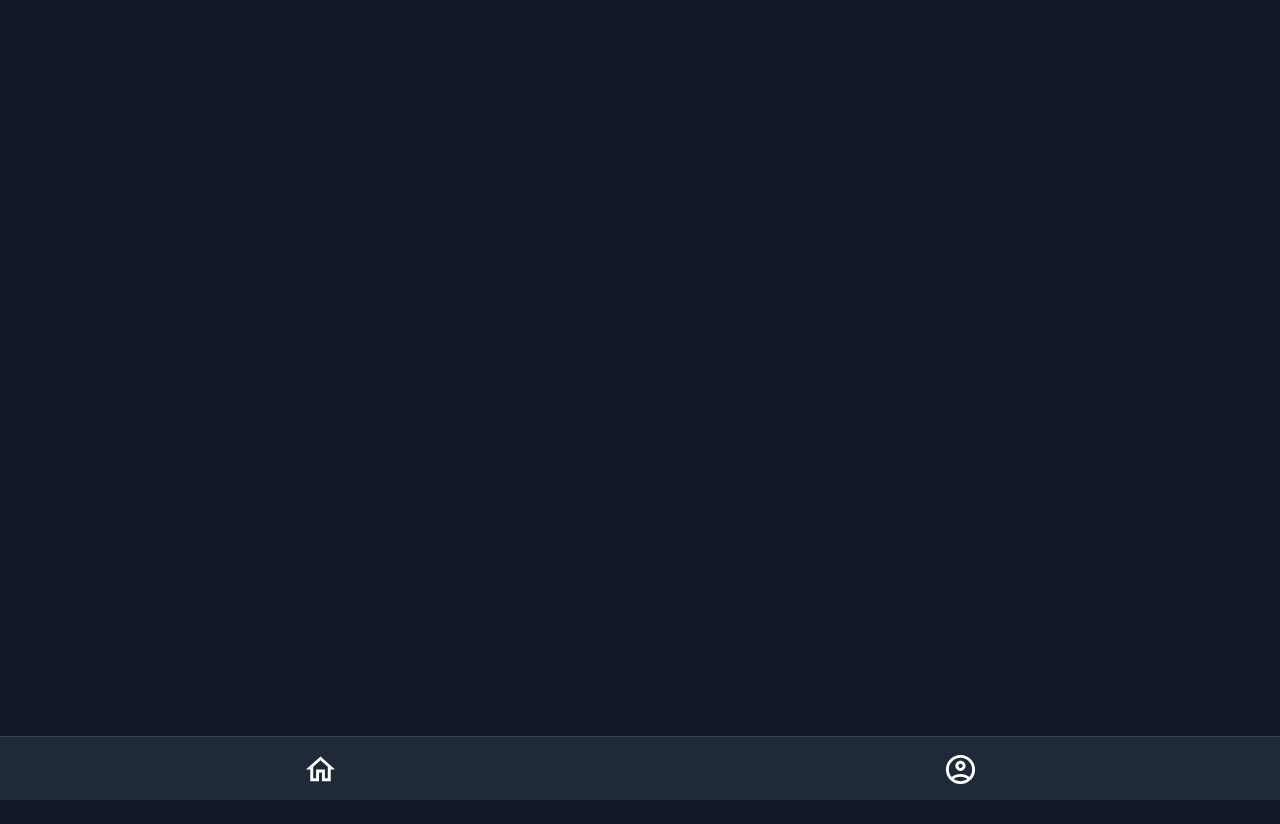
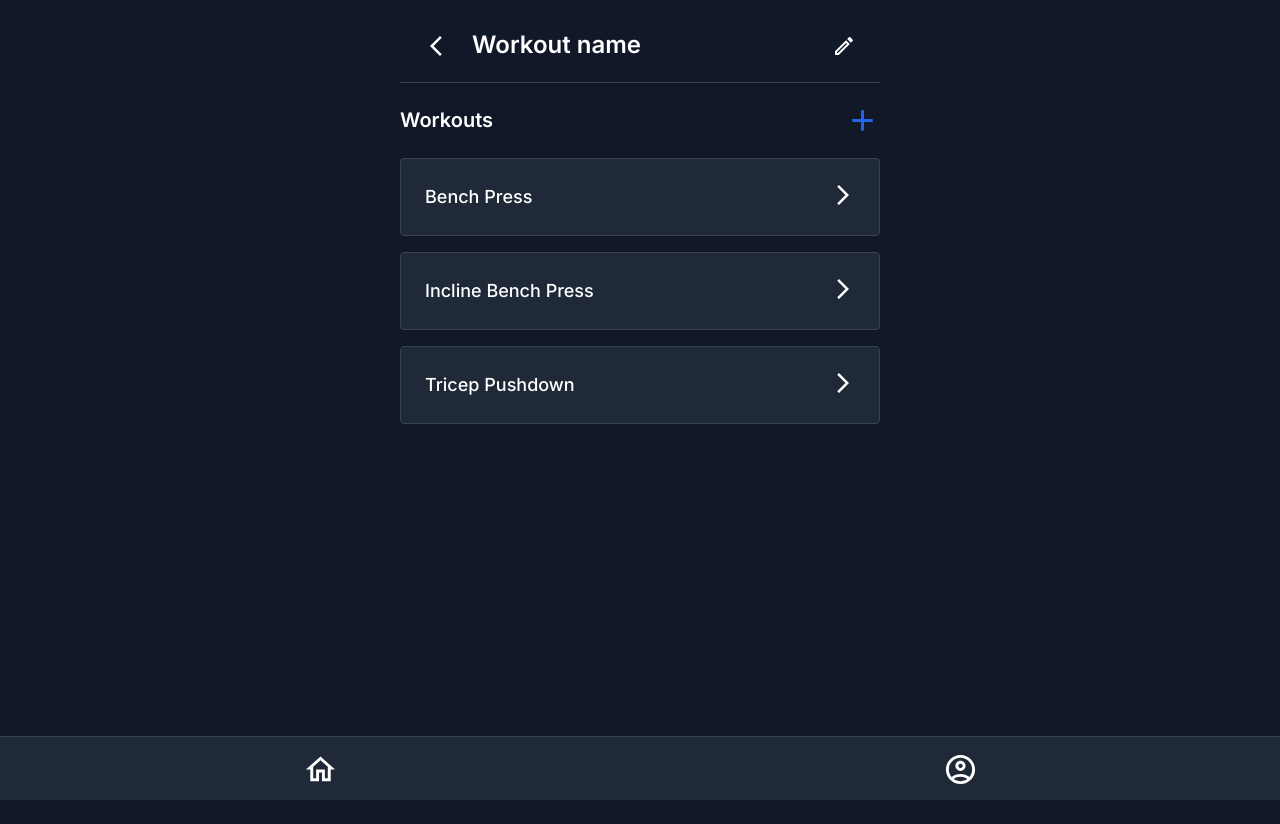
Before and after one commit to Jonathanmeij/Workout-Tracker, a React (Create React App) app in the folder ClientApp/: page /workout/1 in a window 1280 px wide. Before the commit this address had no page. Before the commit the page ends 800 px from the top, so only its background shows below. Built offline with nearby package versions, Linux system fonts and the light colour scheme; what react-auth-kit would draw is missing.

Commit message:
added workout and exercise page

```diff
--- /dev/null
+++ b/ClientApp/src/components/TextCard.tsx
@@ -0,0 +1,15 @@
+import { Card, Box } from "./ui";
+import ArrowForwardIosOutlinedIcon from "@mui/icons-material/ArrowForwardIosOutlined";
+
+function WorkoutCard({ children }: { children: React.ReactNode }) {
+    return (
+        <Card className="w-full max-w-lg">
+            <Box className="flex justify-between w-full gap-4">
+                <h2 className="text-lg font-medium ">{children}</h2>
+                <ArrowForwardIosOutlinedIcon />
+            </Box>
+        </Card>
+    );
+}
+
+export default WorkoutCard;
--- /dev/null
+++ b/ClientApp/src/components/TopBar.tsx
@@ -0,0 +1,27 @@
+import { Button, Divider } from "./ui";
+import ArrowBackIosNewOutlinedIcon from "@mui/icons-material/ArrowBackIosNewOutlined";
+
+export default function TopBar({
+    title,
+    to,
+    children,
+}: {
+    title: string;
+    to: string;
+    children?: React.ReactNode;
+}) {
+    return (
+        <>
+            <div className="flex items-center">
+                <Button to={to}>
+                    <ArrowBackIosNewOutlinedIcon />
+                </Button>
+                <div className="flex items-center justify-between w-full">
+                    <h1 className="text-2xl font-semibold">{title}</h1>
+                    {children}
+                </div>
+            </div>
+            <Divider />
+        </>
+    );
+}
--- a/ClientApp/src/components/ui/index.ts
+++ b/ClientApp/src/components/ui/index.ts
@@ -12,6 +12,7 @@ import Box from "./Box";
 import { TextInput } from "./input/TextInput";
 import { Input } from "./input/Input";
 import { Modal, ModalBody, ModalFooter, ModalHeader } from "./Modal";
+import Divider from "./Divider";
 
 export {
     Card,
@@ -29,4 +30,5 @@ export {
     ModalBody,
     ModalFooter,
     ModalHeader,
+    Divider,
 };
--- a/ClientApp/src/components/ui/input/Input.tsx
+++ b/ClientApp/src/components/ui/input/Input.tsx
@@ -20,7 +20,7 @@ export function Input({
     fullWidth,
 }: InputProps) {
     return (
-        <div className="w-full ">
+        <div className="flex flex-col w-full ">
             <label className="text-sm text-gray-400">{placeholder}</label>
             <input
                 type={type}
@@ -31,10 +31,10 @@ export function Input({
                 className={`p-2 text-white border-1 border-gray-600 bg-gray-700 rounded ring-0 focus:outline-none focus:ring-2 focus:ring-blue-600 ${className} ${
                     fullWidth ? "w-full" : ""
                 }
-                ${error ? "border-red-400" : ""}
+                ${error ? "border-red-400 " : ""}
                 `}
             />
-            {error && <span className="text-sm text-red-400 ">{error}</span>}
+            {error && <span className="w-full text-sm text-red-400">{error}</span>}
         </div>
     );
 }
--- /dev/null
+++ b/ClientApp/src/pages/exercise/ExercisePage.tsx
@@ -0,0 +1,23 @@
+import TopBar from "../../components/TopBar";
+import { Button, Container } from "../../components/ui";
+import EditOutlinedIcon from "@mui/icons-material/EditOutlined";
+import { useParams } from "react-router-dom";
+
+export default function ExercisePage() {
+    const { exerciseId } = useParams<{ exerciseId: string }>();
+    const { id } = useParams<{ id: string }>();
+
+    return (
+        <div className="max-w-lg mx-auto">
+            <Container>
+                <div className="flex flex-col gap-3 my-4">
+                    <TopBar to={"/workout/" + id} title={"Exercise " + exerciseId}>
+                        <Button>
+                            <EditOutlinedIcon />
+                        </Button>
+                    </TopBar>
+                </div>
+            </Container>
+        </div>
+    );
+}
--- a/ClientApp/src/pages/home/HomePage.tsx
+++ b/ClientApp/src/pages/home/HomePage.tsx
@@ -7,12 +7,15 @@ import {
     ModalHeader,
     ModalBody,
     Input,
+    ModalFooter,
 } from "../../components/ui";
 import ArrowForwardIosOutlinedIcon from "@mui/icons-material/ArrowForwardIosOutlined";
 import AddOutlinedIcon from "@mui/icons-material/AddOutlined";
 import { Link } from "react-router-dom";
 import { useState } from "react";
 import { useForm } from "react-hook-form";
+import Divider from "../../components/ui/Divider";
+import TextCard from "../../components/TextCard";
 
 export default function Home() {
     const ingelogd = true;
@@ -55,6 +58,7 @@ function HomeIngelogd() {
                             Username
                         </span>
                     </h1>
+                    <Divider />
                     <Card className="w-full max-w-lg">
                         <Box className="flex flex-col justify-center w-full gap-4">
                             <h2 className="text-xl font-semibold ">Statistics</h2>
@@ -91,11 +95,12 @@ function WorkoutCardContainer() {
             <div className="flex flex-col gap-3">
                 {workouts.map((workout) => (
                     <Link key={workout.id} to={`/workout/${workout.id}`}>
-                        <WorkoutCard>{workout.name}</WorkoutCard>
+                        <TextCard>{workout.name}</TextCard>
                     </Link>
                 ))}
             </div>
-            {isOpen && <AddWorkoutModal isOpen={isOpen} setisOpen={setisOpen} />}
+
+            <AddWorkoutModal isOpen={isOpen} setisOpen={setisOpen} />
         </>
     );
 }
@@ -119,49 +124,39 @@ function AddWorkoutModal({
             <form>
                 <ModalHeader>Add Workout</ModalHeader>
                 <ModalBody>
-                    <div className="flex flex-col gap-3">
                     <Input
                         register={register}
-                            name="email"
-                            placeholder="Email"
-                            error={errors.email?.message?.toString()}
+                        name="name"
+                        placeholder="Workout Name"
+                        error={errors.name?.message?.toString()}
                         options={{
                             required: {
                                 value: true,
-                                    message: "Email is required",
+                                message: "Name is required",
                             },
                         }}
                         fullWidth
                     />
-
-                        <Input
-                            register={register}
-                            name="password"
-                            placeholder="Password"
-                            error={errors.password?.message?.toString()}
-                            options={{
-                                required: {
-                                    value: true,
-                                    message: "Password is required",
-                                },
-                            }}
-                            fullWidth
-                        />
-                    </div>
                 </ModalBody>
+                <ModalFooter>
+                    <Button
+                        type="button"
+                        color="secondary"
+                        onClick={() => setisOpen(false)}
+                    >
+                        Cancel
+                    </Button>
+                    <Button
+                        type="submit"
+                        color="primary"
+                        padding="normal"
+                        onClick={handleSubmit(onSubmit)}
+                    >
+                        Add
+                    </Button>
+                </ModalFooter>
             </form>
         </Modal>
-    );
-}
-
-function WorkoutCard({ children }: { children: React.ReactNode }) {
-    return (
-        <Card className="w-full max-w-lg">
-            <Box className="flex justify-between w-full gap-4">
-                <h2 className="text-lg font-medium ">{children}</h2>
-                <ArrowForwardIosOutlinedIcon />
-            </Box>
-        </Card>
     );
 }
 
--- /dev/null
+++ b/ClientApp/src/pages/workout/WorkoutPage.tsx
@@ -0,0 +1,119 @@
+import TopBar from "../../components/TopBar";
+import {
+    Container,
+    Button,
+    Modal,
+    ModalBody,
+    ModalFooter,
+    ModalHeader,
+    Input,
+} from "../../components/ui";
+import EditOutlinedIcon from "@mui/icons-material/EditOutlined";
+import AddOutlinedIcon from "@mui/icons-material/AddOutlined";
+import { useState } from "react";
+import { useForm } from "react-hook-form";
+import { Link, useParams } from "react-router-dom";
+import TextCard from "../../components/TextCard";
+
+export default function WorkoutPage() {
+    const [isOpen, setisOpen] = useState(false);
+    const { id } = useParams<{ id: string }>();
+
+    return (
+        <div className="max-w-lg mx-auto">
+            <Container>
+                <div className="flex flex-col gap-3 my-4">
+                    <TopBar to="/" title="Workout name">
+                        <Button>
+                            <EditOutlinedIcon />
+                        </Button>
+                    </TopBar>
+                    <div className="flex items-center justify-between w-full py-1">
+                        <h2 className="text-xl font-semibold ">Workouts</h2>
+                        <Button padding="none" onClick={() => setisOpen(true)}>
+                            <AddOutlinedIcon htmlColor="#2563eb" fontSize="large" />
+                        </Button>
+                    </div>
+                    <div className="flex flex-col gap-3">
+                        {exercises.map((exercise) => (
+                            <Link key={exercise.id} to={`/workout/${id}/${exercise.id}`}>
+                                <TextCard>{exercise.name}</TextCard>
+                            </Link>
+                        ))}
+                    </div>
+                </div>
+            </Container>
+            <AddExerciseButton isOpen={isOpen} setisOpen={setisOpen} />
+        </div>
+    );
+}
+
+function AddExerciseButton({
+    isOpen,
+    setisOpen,
+}: {
+    isOpen: boolean;
+    setisOpen: (value: boolean) => void;
+}) {
+    const {
+        register,
+        handleSubmit,
+        formState: { errors },
+    } = useForm();
+    const onSubmit = (data) => console.log(data);
+
+    return (
+        <Modal isOpen={isOpen} setIsOpen={setisOpen}>
+            <form>
+                <ModalHeader>Add Exercise</ModalHeader>
+                <ModalBody>
+                    <Input
+                        register={register}
+                        name="name"
+                        placeholder="Exercise Name"
+                        error={errors.name?.message?.toString()}
+                        options={{
+                            required: {
+                                value: true,
+                                message: "Exercise name is required",
+                            },
+                        }}
+                        fullWidth
+                    />
+                </ModalBody>
+                <ModalFooter>
+                    <Button
+                        type="button"
+                        color="secondary"
+                        onClick={() => setisOpen(false)}
+                    >
+                        Cancel
+                    </Button>
+                    <Button
+                        type="submit"
+                        color="primary"
+                        padding="normal"
+                        onClick={handleSubmit(onSubmit)}
+                    >
+                        Add
+                    </Button>
+                </ModalFooter>
+            </form>
+        </Modal>
+    );
+}
+
+const exercises = [
+    {
+        id: 1,
+        name: "Bench Press",
+    },
+    {
+        id: 2,
+        name: "Incline Bench Press",
+    },
+    {
+        id: 3,
+        name: "Tricep Pushdown",
+    },
+];
```
Also changed, not shown: ClientApp/src/App.tsx (+14 -2 lines), ClientApp/src/AppRoutes.tsx (+10 -0 lines), ClientApp/src/components/ui/Modal.tsx (+11 -6 lines). Lines whose indentation alone changed are shown as unchanged.
